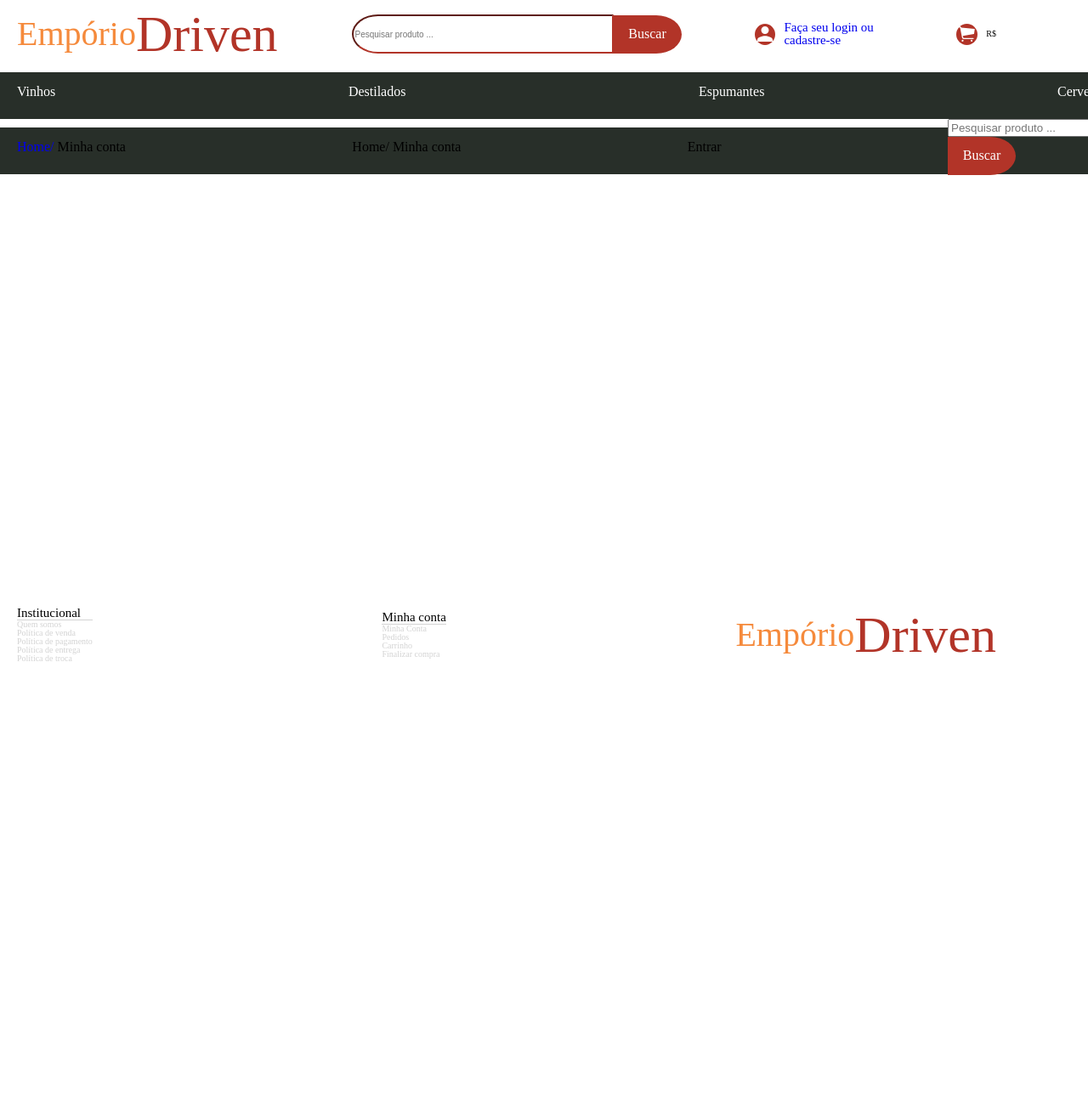
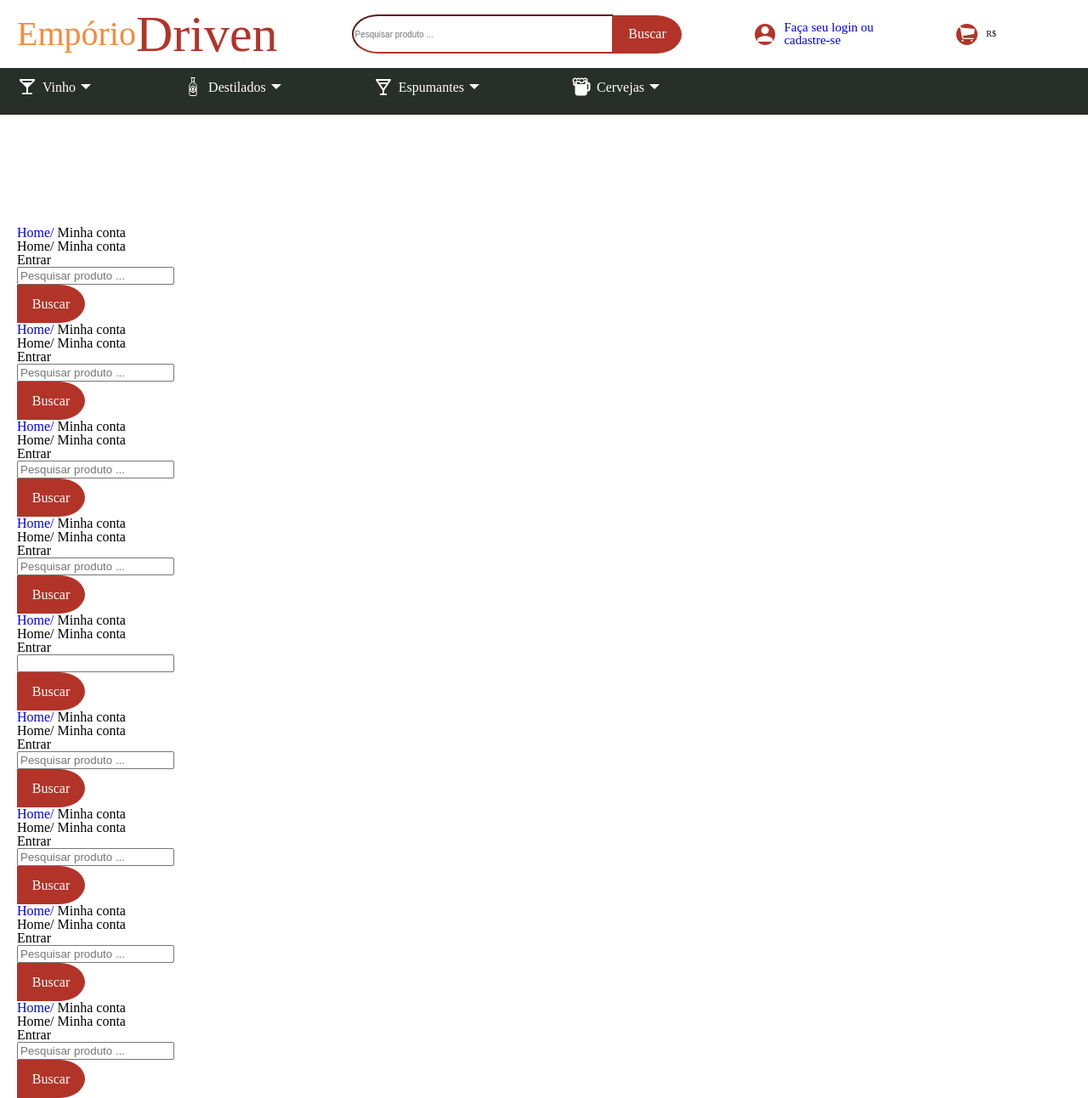
Before and after one commit to yugosk/emporio-driven-front, a JavaScript app: page /MyAcount in a window 1280 px wide. Shown: the top 1292 px of the page at 85% size. Before the commit the page ends 800 px from the top, so only its background shows below. Built offline with nearby package versions, Linux system fonts and the light colour scheme.

Commit message:
improvement header - increase icon

```diff
--- a/src/components/Footer.js
+++ b/src/components/Footer.js
@@ -33,13 +33,14 @@ export default function Footer(){
 }
 
 const Container = styled.div`
-    position:fixed;
-    bottom:0;
+
     width: 90%;
     display: flex;
     justify-content: space-between;
     align-items: center;
     padding: 20px;
+    overflow-y: scroll;
+    scrollbar-width: none;
 
 
     h1{
--- a/src/components/Header.js
+++ b/src/components/Header.js
@@ -1,8 +1,8 @@
 import styled from "styled-components";
 import Logo from "./Logo";
 import { Link } from "react-router-dom";
-import { IoMdPerson } from "react-icons/io";
-import { IoIosCart } from "react-icons/io";
+import { IoMdPerson, IoIosCart } from "react-icons/io";
+
 
 
 export default function Header(){
@@ -36,6 +36,7 @@ export default function Header(){
 
 const Container = styled.div`
     position:fixed;
+    background-color:#ffffff;
     top:0;
     width: 90%;
     height: 40px;
--- a/src/components/MyAcount.js
+++ b/src/components/MyAcount.js
@@ -13,6 +13,80 @@ export default function MyAcount(){
                 <Button>Buscar</Button>
 
             </form>
+            <h1> <Link to={`/`} style={{ textDecoration: 'none' }}>Home/ </Link>
+                Minha conta</h1>
+            <h1>Home/ Minha conta</h1>
+            <h1>Entrar</h1>
+            <form>
+                 <input placeholder="Pesquisar produto ..." type="text" />
+                <Button>Buscar</Button>
+
+            </form>
+            <h1> <Link to={`/`} style={{ textDecoration: 'none' }}>Home/ </Link>
+                Minha conta</h1>
+            <h1>Home/ Minha conta</h1>
+            <h1>Entrar</h1>
+            <form>
+                 <input placeholder="Pesquisar produto ..." type="text" />
+                <Button>Buscar</Button>
+
+            </form>
+            <h1> <Link to={`/`} style={{ textDecoration: 'none' }}>Home/ </Link>
+                Minha conta</h1>
+            <h1>Home/ Minha conta</h1>
+            <h1>Entrar</h1>
+            <form>
+                 <input placeholder="Pesquisar produto ..." type="text" />
+                <Button>Buscar</Button>
+
+            </form>
+            <h1> <Link to={`/`} style={{ textDecoration: 'none' }}>Home/ </Link>
+                Minha conta</h1>
+            <h1>Home/ Minha conta</h1>
+            <h1>Entrar</h1>
+            <form>
+                 <input pla
+                 ceholder="Pesquisar produto ..." type="text" />
+                <Button>Buscar</Button>
+
+            </form>
+            <h1> <Link to={`/`} style={{ textDecoration: 'none' }}>Home/ </Link>
+                Minha conta</h1>
+            <h1>Home/ Minha conta</h1>
+            <h1>Entrar</h1>
+            <form>
+                 <input placeholder="Pesquisar produto ..." type="text" />
+                <Button>Buscar</Button>
+
+            </form>
+            <h1> <Link to={`/`} style={{ textDecoration: 'none' }}>Home/ </Link>
+                Minha conta</h1>
+            <h1>Home/ Minha conta</h1>
+            <h1>Entrar</h1>
+            <form>
+                 <input placeholder="Pesquisar produto ..." type="text" />
+                <Button>Buscar</Button>
+
+            </form>
+            <h1> <Link to={`/`} style={{ textDecoration: 'none' }}>Home/ </Link>
+                Minha conta</h1>
+            <h1>Home/ Minha conta</h1>
+            <h1>Entrar</h1>
+            <form>
+                 <input placeholder="Pesquisar produto ..." type="text" />
+                <Button>Buscar</Button>
+
+            </form>
+            <h1> <Link to={`/`} style={{ textDecoration: 'none' }}>Home/ </Link>
+                Minha conta</h1>
+            <h1>Home/ Minha conta</h1>
+            <h1>Entrar</h1>
+            <form>
+                 <input placeholder="Pesquisar produto ..." type="text" />
+                <Button>Buscar</Button>
+
+            </form>
+
         </Container>
     )
 }
@@ -20,15 +94,15 @@ export default function MyAcount(){
 const Container = styled.div`
 
     margin-top:150px;
-    background-color:#282F29;
+
     width: 100%;
-    display: flex;
-    justify-content: space-between;
-    align-items: center;
+
     height: 25px;
     padding: 10px 50px 20px 20px;
 h3{
     color: #ffffff;
+    overflow-y: scroll;
+    scrollbar-width: none;
 }
 
 `
--- a/src/components/Nav_menu.js
+++ b/src/components/Nav_menu.js
@@ -1,20 +1,45 @@
 import styled from "styled-components"
+import { IoMdArrowDropdown, IoMdWine, IoMdBeer } from "react-icons/io";
+import { BiDrink } from "react-icons/bi";
+import { GiBeerBottle } from "react-icons/gi";
+
+
 
 
 export default function NavMenu(){
     return(
         <Container>
-             <h3>Vinhos</h3>
-             <h3>Destilados</h3>
-             <h3>Espumantes</h3>
-             <h3>Cervejas</h3>
+          <Content>
+             <Categories>
+                <Icon><IoMdWine color="#ffffff" size={"24px"} /></Icon>
+                <Cat>Vinho </Cat>
+                <Icon><IoMdArrowDropdown color="#ffffff" size={"24px"} /></Icon>
+             </Categories>
+
+             <Categories>
+                <Icon><GiBeerBottle color="#ffffff" size={"24px"} /></Icon>
+                <Cat>Destilados  </Cat>
+                <Icon><IoMdArrowDropdown color="#ffffff" size={"24px"} /></Icon>
+             </Categories>
+
+             <Categories>
+                <Icon><BiDrink color="#ffffff" size={"24px"} /></Icon>
+                <Cat>Espumantes  </Cat>
+                <Icon><IoMdArrowDropdown color="#ffffff" size={"24px"} /></Icon>
+             </Categories>
+             <Categories>
+             <Icon><IoMdBeer color="#ffffff" size={"24px"} /></Icon>
+                <Cat>Cervejas  </Cat>
+                <Icon><IoMdArrowDropdown color="#ffffff" size={"24px"} /></Icon>
+             </Categories>
+             </Content>
         </Container>
     )
 }
 
 const Container = styled.div`
     position:fixed;
-    top:85px;
+    top:80px;
     background-color:#282F29;
     width: 100%;
     display: flex;
@@ -23,7 +48,29 @@ const Container = styled.div`
     height: 25px;
     padding: 10px 50px 20px 20px;
 h3{
-    color: #ffffff;
+
 }
 
 `
+const Icon = styled.div`
+
+    height: 25px;
+    width:30px;
+`
+const Categories = styled.div`
+
+    display: flex;
+    justify-content: center;
+    align-items: center;
+
+`
+
+const Cat = styled.div`
+color: #ffffff;
+`
+const Content = styled.div`
+    display: flex;
+    justify-content:space-between;
+    align-items: center;
+    width: 60%;
+`
```
